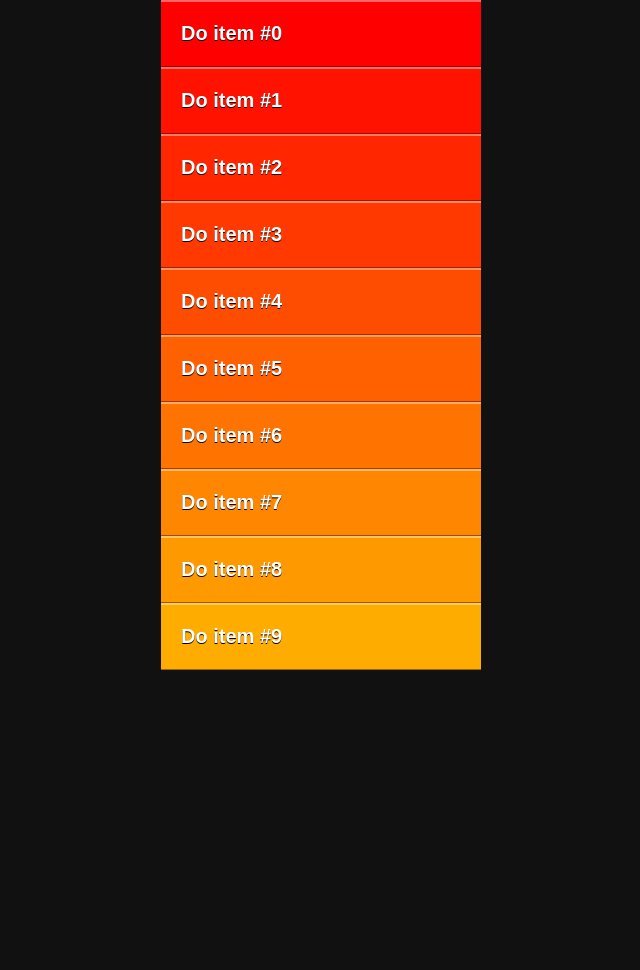
After one commit to jvlahos/clear-web-gestures, a PHP site: page / in a window 1280 px wide. The commit adds this page. Shown: the whole page, without its empty margins (319-959 px from the left). Run offline with PHP 8.4, Linux system fonts and the light colour scheme; some libraries are stand-ins or nearby versions.

Commit message:
PHP-initiated, JS-maintained dynamic item colors

```diff
--- a/_js/clear.js
+++ b/_js/clear.js
@@ -217,7 +217,27 @@ $(document).ready(function(){
 				itemMotion = false;
 			}, 400);
 		}
+
+		//No matter what, update colors
+		updateColors();
 	});
+
+	function updateColors(){
+		console.log('updateColors');
+		var hue;
+		var items = $('#mod .item-mod').not('.done');
+		console.log('items', items);
+		var itemsCount = items.length;
+		console.log('itemsCount', itemsCount);
+		items.each(function( index ){
+			hue = (45/itemsCount) * index;
+			console.log('hue', hue);
+			$(this).children('.item')
+				.css('background-color', 'hsl('+hue+',100%, 50%);')
+				.css('border-top-color', 'hsl('+hue+',100%, 70%);')
+				.css('border-bottom-color', 'hsl('+hue+',100%, 30%);')
+		});
+	}
 
 	//Tap in space below items creates new item
 	//Additional measure checks scroll between touchstart and touchend
@@ -227,7 +247,7 @@ $(document).ready(function(){
 	$(document).hammer().on('tap', '#new-item-trigger', function(){
 		if ( focus == true ) { return; }
 		$(this).find('.hanger').css('-webkit-transform','rotateX(0deg)');
-		$(this).find('.hanger').find('.item').css('background-color', 'hsl(0, 100%, 50%)');
+		$(this).find('.hanger').find('.item').css('background-color', 'hsl(45, 100%, 50%)');
 		setTimeout(function(){
 			$('.hanger').addClass('no-transition');
 			$('.hanger').attr('style','');
@@ -237,6 +257,7 @@ $(document).ready(function(){
 			$('.mod .item-mod.new').removeClass('new');
 			$('.hanger').removeClass('no-transition');
 			focus = true;
+			updateColors();
 		}, 400);
 
 	});
--- a/clear.css
+++ b/clear.css
@@ -21,7 +21,7 @@ input:disabled {
 /*Item container*/
 .item-mod {
 	background-color: #111;
-	background-image: url('clear.png');
+	background-image: url('_assets/clear.png');
 	background-repeat: no-repeat;
 	position: relative;
 	height: 67px;
@@ -63,7 +63,7 @@ input:disabled {
 /*Item contents*/
 /*Note: extra 1px allows for overflow-scrolling*/
 .item {
-	background-color: hsl(0,100%,50%);
+	background-color: hsl(45,100%,50%);
 	border-top: 2px solid #FF3366;
 	border-bottom: 1px solid #CC0000;
 	padding: 20px;
@@ -93,9 +93,9 @@ input:disabled {
 
 /*When item is checked (mid-gesture)*/
 .item-mod.check .item {
-	background-color: #339900;
-	border-top: 2px solid #66CC33;
-	border-bottom: 1px solid #336600;
+	background-color: #339900 !important;
+	border-top: 2px solid #66CC33 !important;
+	border-bottom: 1px solid #336600 !important;
 }
 
 .item-mod.check .item input {
@@ -104,9 +104,9 @@ input:disabled {
 
 /*When item is done*/
 .item-mod.done .item {
-	background-color: #222;
-	border-top: 2px solid #333;
-	border-bottom: 1px solid #111;
+	background-color: #222 !important;
+	border-top: 2px solid #333 !important;
+	border-bottom: 1px solid #111 !important;
 	-webkit-transition: background-color 0.4s linear 0s, border 0.4s linear 0s;
 }
 
@@ -181,7 +181,9 @@ body.focus #new-item-trigger:hover {
 }
 
 #new-item-trigger .hanger .item {
-	background-color: hsl(0, 100%, 35%);
+	background-color: hsl(45,100%,40%);
+	border-top: 2px solid hsl(45,100%,60%);
+	border-bottom: 1px solid hsl(45,100%,20%);
 }
 
 #new-item-trigger:hover .hanger {
@@ -208,7 +210,7 @@ body.focus #new-item-trigger:hover .hanger {
 }
 
 #new-item-top .item {
-	background-color: hsl(0, 100%, 40%);
+	background-color: hsl(0, 100%, 50%);
 }
 
 #new-item-top.animate-back {
--- /dev/null
+++ b/index.php
@@ -0,0 +1,61 @@
+
+<html>
+<head>
+	<title>Clear for Web</title>
+	<meta name="viewport" content="width=device-width, minimum-scale=1.0, maximum-scale=1.0, initial-scale=1.0">
+	<meta name="apple-mobile-web-app-capable" content="yes">
+	<link rel="stylesheet" href="clear.css"/>
+	<META NAME="ROBOTS" CONTENT="NOINDEX, NOFOLLOW">
+</head>
+
+<body>
+	<div class="item-mod" id="new-item-top">
+		<div class="item">
+				<input disabled="disabled" type="text" value="Pull to Create Task"/>
+		</div>
+	</div>
+	<div id="mod" class="mod sortable">
+		<?php
+			$items = 10;
+			for ($i=0; $i<$items; $i++) {
+				$hue = (45 / $items)*$i;
+				echo '<div class="item-mod">';
+					echo '<div class="item" ';
+					echo 'style="';
+					echo 'background-color: hsl('.$hue.', 100%, 50%);';
+					echo ' border-top-color: hsl('.$hue.', 100%, 70%);';
+					echo ' border-bottom-color: hsl('.$hue.', 100%, 30%);';
+					echo '">';
+						echo'<input disabled="disabled" type="text" value="Do item #'.$i.'"/>';
+				echo '</div></div>';
+			}
+		?>
+		<div id="spacer"></div>
+	</div><!--eo mod-->
+
+	<!--Space for triggering new item-->
+	<div id="new-item-trigger">
+		<div class="item-mod hanger">
+			<div class="item">
+				<input type="text" value=""/>
+			</div>
+		</div>
+	</div>
+
+	<!--Item template for spawning new item-->
+	<div id="item-mod-template">
+		<div class="item-mod new">
+			<div class="item">
+				<input type="text" value=""/>
+			</div>
+		</div>
+	</div>
+
+	<!--Scripts-->
+	<script src="https://ajax.googleapis.com/ajax/libs/jquery/2.0.0/jquery.min.js"></script>
+	<script src="_js/libs/jquery.hammer.min.js"></script>
+	<script src="_js/libs/jquery-ui-1.10.3.custom.min.js"></script>
+	<script src="_js/clear.js"></script>
+
+</body>
+</html>
```
Also changed, not shown: clear.html (deleted, +0 -96 lines).
